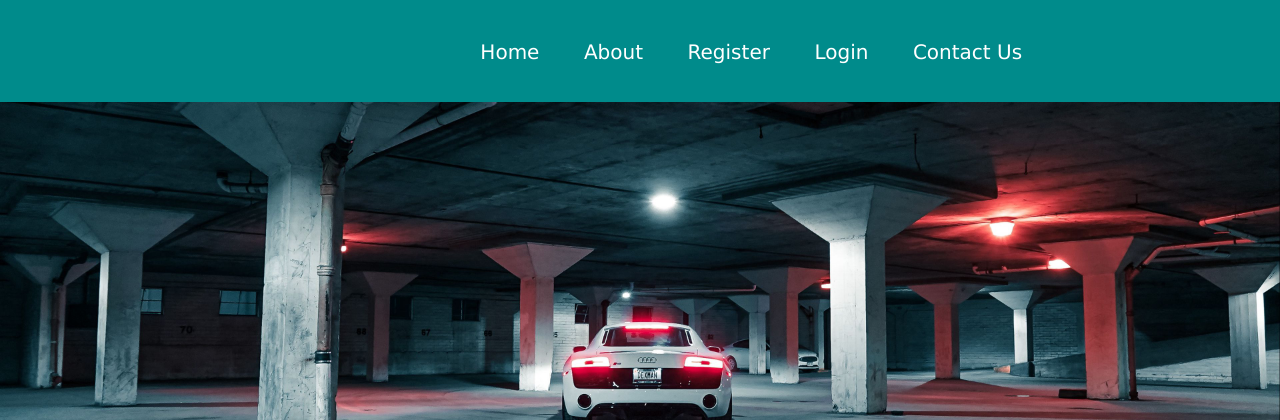
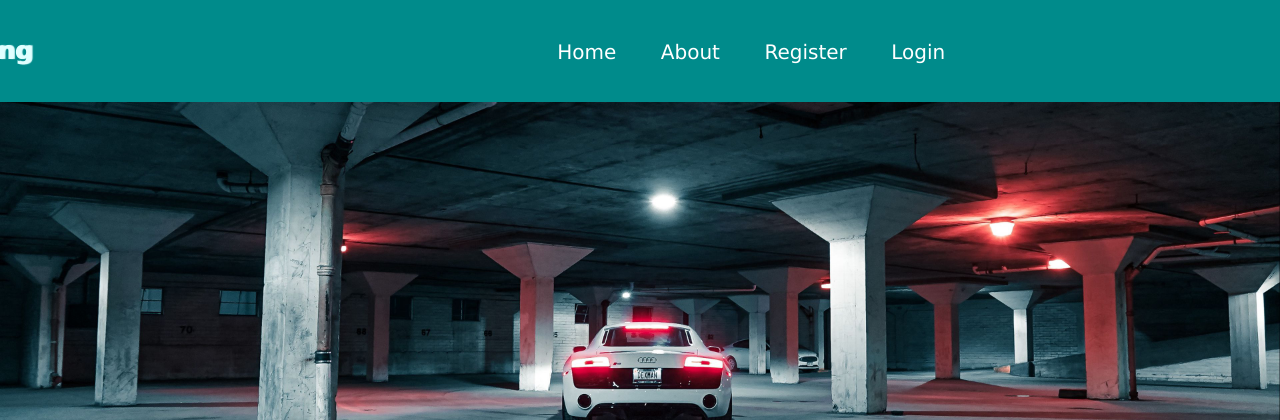
Before and after one commit to AlinMohan/web-parking, a Django app: page / in a window 1280 px wide. Shown: the top 420 px of the page. Run offline with Django 4.2, Linux system fonts and the light colour scheme.

Commit message:
initial commit

```diff
--- a/templates/base.html
+++ b/templates/base.html
@@ -68,7 +68,7 @@
         <li><a class="anc1" style="text-decoration: none; color: white;" href="register">Register</a></li>
 
         <li><a class="anc1" style="text-decoration: none; color: white;" href="login">Login</a></li>
-        <li><a class="anc1" style="text-decoration: none; color: white;" href="#">Contact Us</a></li>
+
 
         <!-- <li><a class="anc1" style="text-decoration: none; color: white;" href="adminlogin">AdminLogin</a></li> -->
 
```
